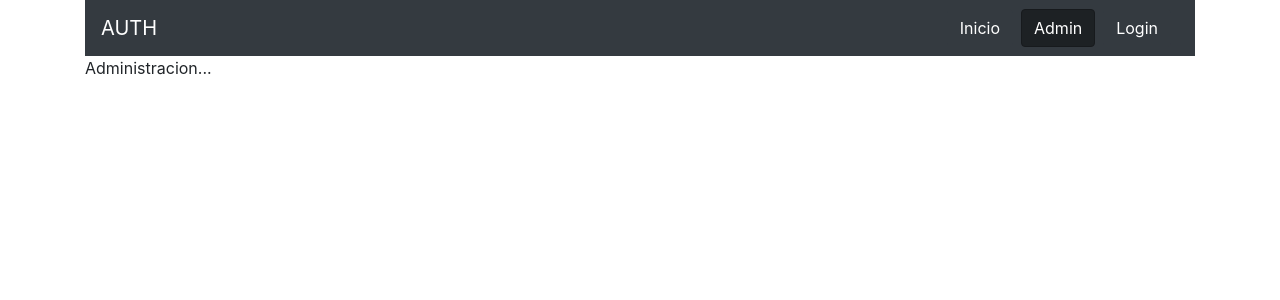
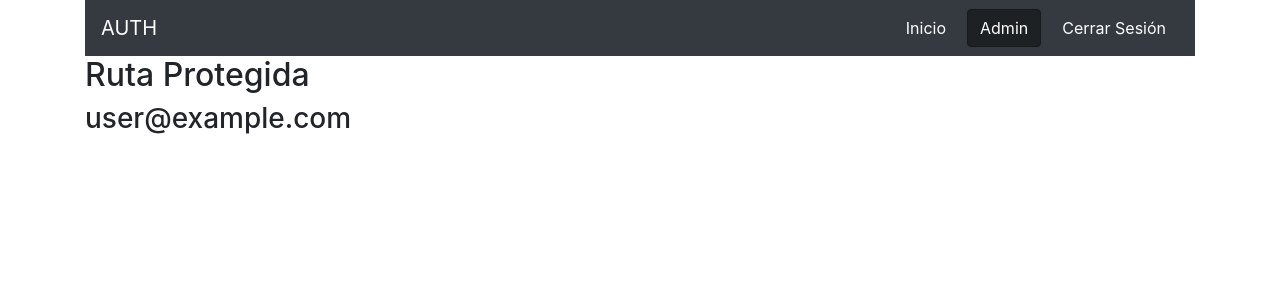
Before and after one commit to enriquegarcia96/login-crud-firebase, a React (Create React App) app: page /admin in a window 1280 px wide. Shown: the top 300 px of the page. Built offline with nearby package versions, Linux system fonts and the light colour scheme; no server answers; sample sign-in values are in the browser's storage.

Commit message:
Rutas protegidas y cerrar sesion

```diff
--- a/package.json
+++ b/package.json
@@ -9,6 +9,7 @@
     "firebase": "^8.3.1",
     "react": "^17.0.1",
     "react-dom": "^17.0.1",
+    "react-router-dom": "^5.2.0",
     "react-scripts": "4.0.3",
     "web-vitals": "^1.1.1"
   },
--- a/src/App.jsx
+++ b/src/App.jsx
@@ -1,6 +1,9 @@
 import React from 'react';
 import Navbar from './components/Navbar';
 import Login from './components/Login';
+import Admin from './components/Admin';
+import {auth} from './firebase';
+
 /*
  ====================================
     IMPORTO EL REACT ROUTER
@@ -9,11 +12,29 @@ import { BrowserRouter as Router, Switch, Route } from 'react-router-dom';
 
 
 function App() {
-  return (
+
+  const [firebaseUser, setFirebaseUser] = React.useState(false);
+
+  React.useEffect(() => {
+
+    // Obtiene el usuario con sesion activa */
+    auth.onAuthStateChanged(user => {
+      console.log(user);
+
+      if (user) {
+        setFirebaseUser(user);
+      }else{
+        setFirebaseUser(null);
+      }
+
+    })
+  }, [])
+
+  return firebaseUser !== false ? (
     <Router>
       <div className="container">
 
-        <Navbar />
+        <Navbar firebaseUser={firebaseUser}/>
 
       <Switch>
           <Route path="/" exact>
@@ -25,13 +46,15 @@ function App() {
           </Route>
 
           <Route path="/admin">
-            Administracion...
+            <Admin />
           </Route>
 
       </Switch>
       </div>
     </Router>
-  );
+  ) : (
+    <h1 className="text-center"> Cargando...</h1>
+  )
 }
 
 export default App;
--- /dev/null
+++ b/src/components/Admin.jsx
@@ -0,0 +1,36 @@
+import React from 'react';
+import {auth} from '../firebase';
+import {withRouter} from 'react-router';
+
+const Admin = ( props ) => {
+
+    const [user, setUser] = React.useState(null);
+
+    React.useEffect( () =>{
+
+        if (auth.currentUser) {
+            console.log('Existe un usuario');
+            setUser(auth.currentUser);//acediendo a la informacion de current
+        }else{
+            console.log('NO Existe un usuario');
+
+            props.history.push('/login');//lo redirigo al login
+        }
+    }, [props.history]);
+
+
+
+    return (
+        <div>
+            <h2>Ruta Protegida</h2>
+            {
+                //Evaluo el usuario si existe el usuario
+                user && (
+                    <h3>{user.email}</h3>
+                )
+            }
+        </div>
+    )
+}
+
+export default withRouter (Admin)
--- a/src/components/Login.jsx
+++ b/src/components/Login.jsx
@@ -1,9 +1,11 @@
 import React from 'react';
 import {auth, db} from '../firebase';
 
+// Nos permite empujar al usuario  a diferentes rutas
+import {withRouter} from 'react-router-dom';
 
 
-const Login = () => {
+const Login = ( props ) => {
 
     const [email, setEmail] = React.useState('');
     const [pass, setPass] = React.useState('');
@@ -49,10 +51,17 @@ const Login = () => {
      * =================  */
     const login = React.useCallback( async ()=>{
 
-
         try {
             const res = await auth.signInWithEmailAndPassword(email,pass);
-            console.log(res.user);
+            //console.log(res.user);
+
+            /*  limpio los campos */
+            setEmail('');
+            setPass('');
+            setError(null);
+
+            //mando la ruta
+            props.history.push('/admin');
 
         } catch (error) {
             console.log(error);
@@ -67,7 +76,8 @@ const Login = () => {
             }
         }
 
-    },[email,pass]);//paso los state
+    },[email,pass, props.history]);//paso los state
+
 
     //Hook (React.usecallback)
     /**=========== {} [] Llamos  a los state que estoy usando ==========*/
@@ -90,6 +100,8 @@ const Login = () => {
             setPass('');
             setError(null);
 
+            props.history.push('/admin');//mando al usuario a la pagina de admmin
+
         } catch (error) {
             console.log(error);
 
@@ -102,7 +114,7 @@ const Login = () => {
                 setError('Ese correo ya existe');
             }
         }
-    },[email, pass]) //paso los state
+    },[email, pass, props.history]) //paso los state
 
 
 
@@ -161,4 +173,4 @@ const Login = () => {
     )
 }
 
-export default Login
+export default withRouter (Login)
--- a/src/components/Navbar.jsx
+++ b/src/components/Navbar.jsx
@@ -1,10 +1,28 @@
 import React from 'react';
+import { auth } from '../firebase.js';
+import { withRouter } from 'react-router';
+
+
 /*====================================
     IMPORTO EL REACT NAVBAR
  ===================================*/
 import { Link, NavLink } from 'react-router-dom';
 
-const Navbar = () => {
+const Navbar = ( props ) => {
+
+    /**========= FUNCIONES ========== */
+    const cerrarSesion = () =>{
+
+        //cierro la sesion activa
+        auth.signOut()
+            .then( () => {
+
+                //lo empujo al login
+                props.history.push('/login');
+            } )
+    }
+
+
     return (
         <div className="navbar navbar-dark bg-dark">
             <Link className="navbar-brand" to="/">AUTH</Link>
@@ -13,16 +31,34 @@ const Navbar = () => {
                     <NavLink className="btn btn-dark mr-2" to="/" exact>
                         Inicio
                     </NavLink>
+                    {
+                        props.firebaseUser !== null ? (
+
                             <NavLink className="btn btn-dark mr-2" to="/admin">
                                 Admin
                             </NavLink>
+
+                        ) :  null
+                    }
+
+                    {
+                        props.firebaseUser !== null ? (
+                            <button
+                                className="btn btn-dark"
+                                onClick={ () => cerrarSesion()}
+                            >
+                                Cerrar Sesión
+                            </button>
+                        ) : (
                             <NavLink className="btn btn-dark mr-2" to="/login">
                                 Login
                             </NavLink>
+                        )
+                    }
                 </div>
             </div>
         </div>
     )
 }
 
-export default Navbar;
+export default withRouter (Navbar);
```
Also changed, not shown: 1 other file (tests, documents, lock files or other folders). Lines whose indentation alone changed are shown as unchanged.
